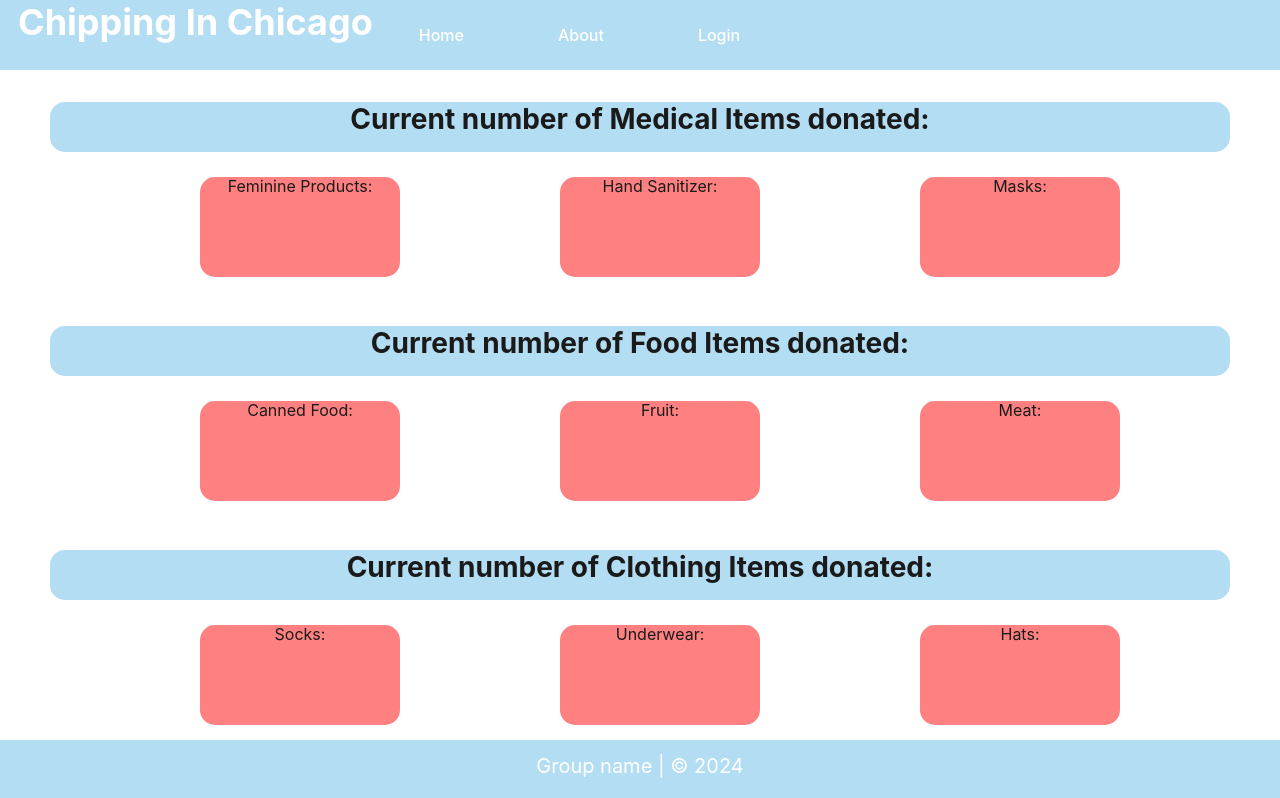
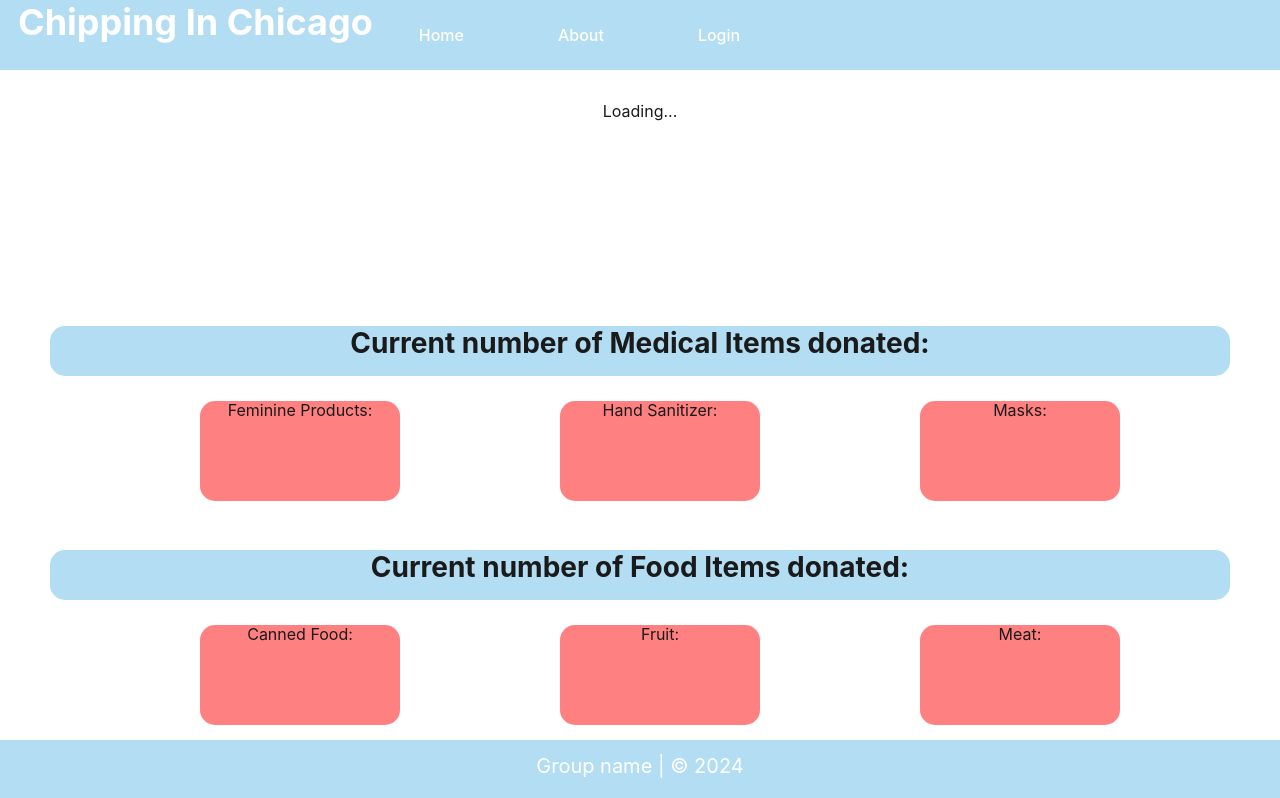
Before and after one commit to Chipping-In-Chicago/Chicago-Charity, a React (Vite) app in the folder client/: page / in a window 1280 px wide. Shown: the top 798 px of the page. Built offline with nearby package versions, Linux system fonts and the light colour scheme; no server answers.

Commit message:
fxed query, vite config, and added apollo provider

```diff
--- a/client/src/App.jsx
+++ b/client/src/App.jsx
@@ -1,19 +1,40 @@
 import './App.css';
 import { Outlet } from 'react-router-dom';
-// import { ApolloClient, ApolloProvider, InMemoryCache } from '@apollo/client';
-
+import { ApolloClient, ApolloProvider, InMemoryCache, createHttpLink } from '@apollo/client';
+import { setContext } from '@apollo/client/link/context';
 import Navbar from './components/Navbar';
 import Footer from './components/Footer';
 
+const httpLink = createHttpLink({
+  uri: '/graphql',
+});
+
+const authLink = setContext((_, { headers }) => {
+  const token = localStorage.getItem('id_token');
+  return {
+    headers: {
+      ...headers,
+      authorization: token ? `Bearer ${token}` : '',
+    },
+  };
+})
+
+const client = new ApolloClient({
+  link: authLink.concat(httpLink),
+  cache: new InMemoryCache(),
+});
+
+
 function App() {
   return (
-    < >
-      <Navbar />
-
-      <Outlet />
-
-      <Footer />
-    </>
+    <ApolloProvider client={client}>
+        <Navbar />
+        <div className="">
+          <Outlet />
+        </div>
+        <Footer />
+    </ApolloProvider>
   );
 }
+
 export default App;
--- a/client/src/pages/Home.jsx
+++ b/client/src/pages/Home.jsx
@@ -1,10 +1,18 @@
+import { useQuery } from "@apollo/client";
 import "./css/Home.scss";
 import { Link } from 'react-router-dom'
+import { QUERY_ITEMS } from "../utils/queries";
 
 export default function Home() {
+  const { loading, data } = useQuery(QUERY_ITEMS)
+  console.log('data:', data)
+  console.log('loading:', loading)
+  // const itemList = data?.items || [];
+
   return (
     <>
       <div className="categories">
+            <div>Loading...</div>
         <div>
           <h3> Current number of Medical Items donated:</h3>
           <ul className="item-list">
--- a/client/src/utils/queries.js
+++ b/client/src/utils/queries.js
@@ -14,9 +14,8 @@ export const QUERY_ITEMS = gql`
   query getItems {
     items {
       _id
-      name
+      itemName
       category
-      // additional item fields
     }
   }
 `;
@@ -37,7 +36,6 @@ export const QUERY_DONATIONS = gql`
       _id
       quantity
       status
-      // additional donation fields
     }
   }
 `;
--- a/client/vite.config.js
+++ b/client/vite.config.js
@@ -9,7 +9,7 @@ export default defineConfig({
     open: true,
     proxy: {
       '/graphql': {
-        target: 'http://localhost:3001',
+        target: 'http://localhost:3005',
         changeOrigin: true,
         secure: false,
       },
```
